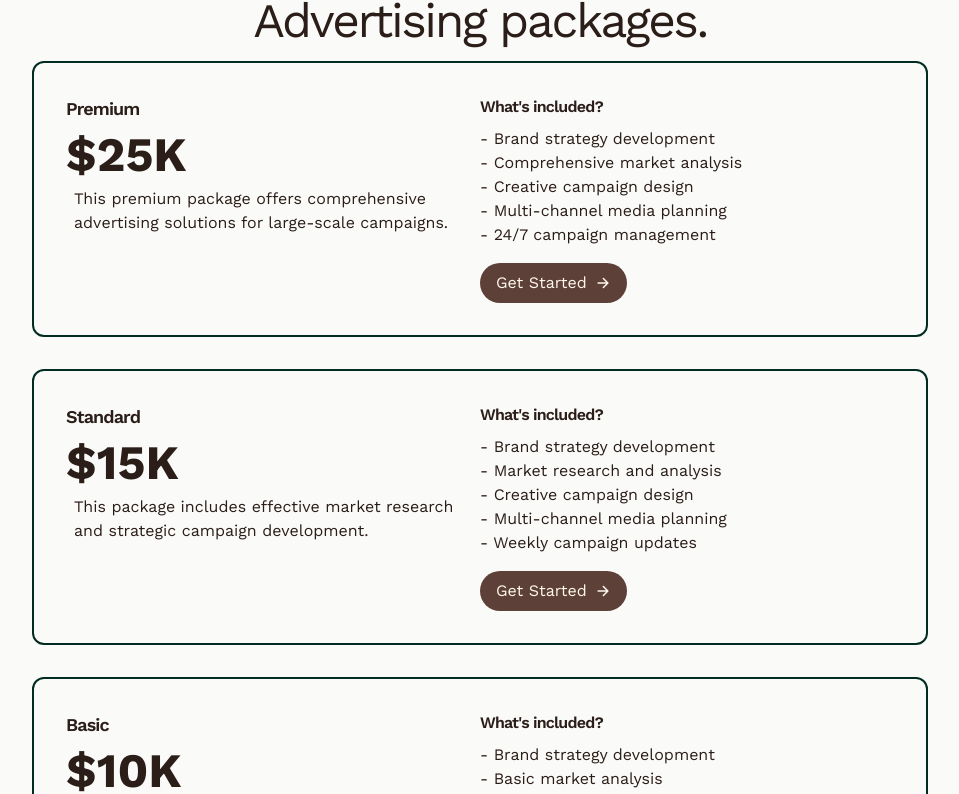
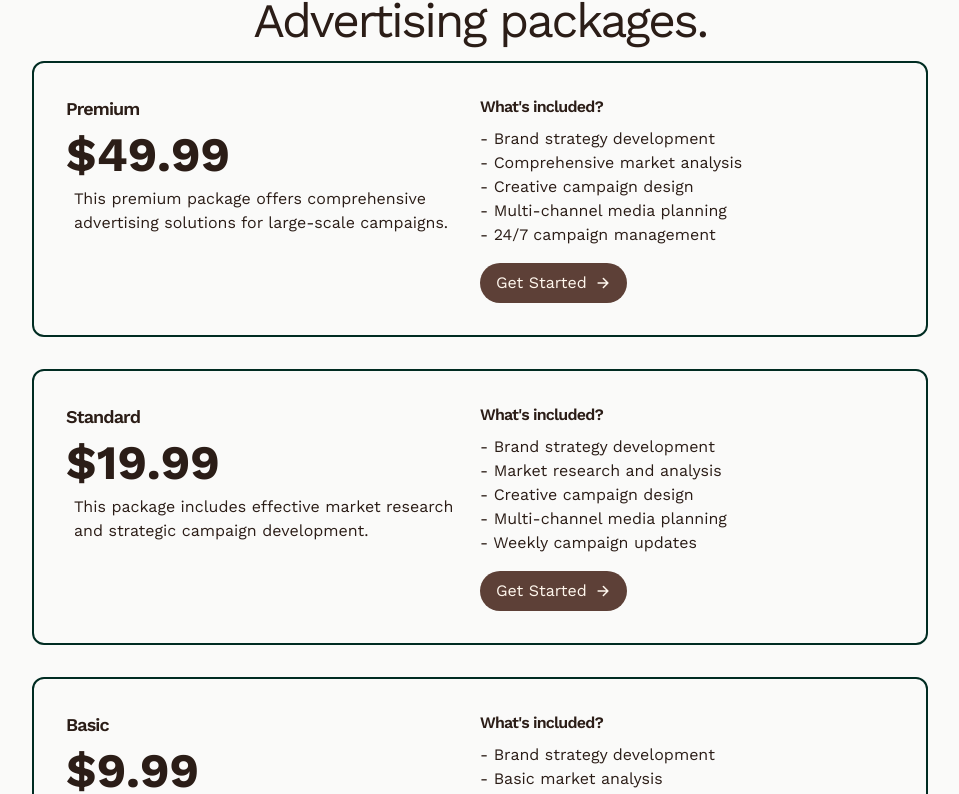
Before and after one commit to Gabrielmgb/projeto-ad-carrot-agency, a React (Vite) app: page / in a window 1280 px wide. Shown: the part 4573-5367 px from the top of the page, without its empty margins (160-1119 px from the left). Built offline with nearby package versions, Linux system fonts and the light colour scheme.

Commit message:
new price

```diff
--- a/src/constants/index.js
+++ b/src/constants/index.js
@@ -120,7 +120,7 @@ export const PROJECTS = [
 export const PACKAGES = [
   {
     name: "Premium",
-    price: "$25K",
+    price: "$49.99",
     description:
       "This premium package offers comprehensive advertising solutions for large-scale campaigns.",
     services: [
@@ -133,7 +133,7 @@ export const PACKAGES = [
   },
   {
     name: "Standard",
-    price: "$15K",
+    price: "$19.99",
     description:
       "This package includes effective market research and strategic campaign development.",
     services: [
@@ -146,7 +146,7 @@ export const PACKAGES = [
   },
   {
     name: "Basic",
-    price: "$10K",
+    price: "$9.99",
     description:
       "This package offers essential advertising solutions for startups and small businesses.",
     services: [
```
